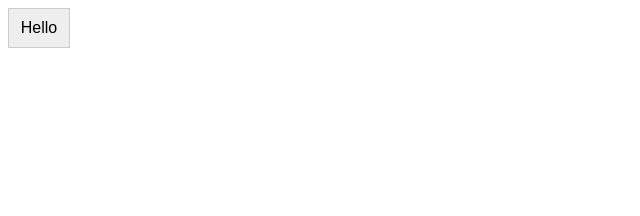
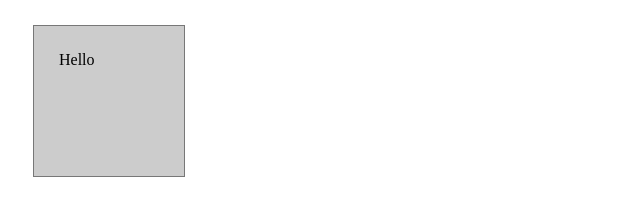
Before and after one commit to SirSeanSean/HTML_CSS_Journey, a plain HTML site: page index.html in a window 1280 px wide. Shown: the whole page, without its empty margins (0-640 px from the left). Drawn offline with Linux system fonts and the light colour scheme.

Commit message:
Margin,border,padding,content

```diff
--- a/index.html
+++ b/index.html
@@ -3,14 +3,14 @@
     <head>
         <!-- <link rel="stylesheet" href="styles.css"> -->
         <style>
-            .button {
-                border: solid 1px #ccc;
-    padding: 10px;
-    background-color: #eee;
-    width: 40px;
-    text-align: center;
-    font-family: Arial, Helvetica, sans-serif;
-    cursor: pointer;
+            div {
+                display: block;
+                background-color: #ccc;
+                margin: 25px;
+                border: solid 1px #777;
+                padding: 25px;
+                width: 100px;
+                height: 100px;
             }
         </style>
     </head>
```
